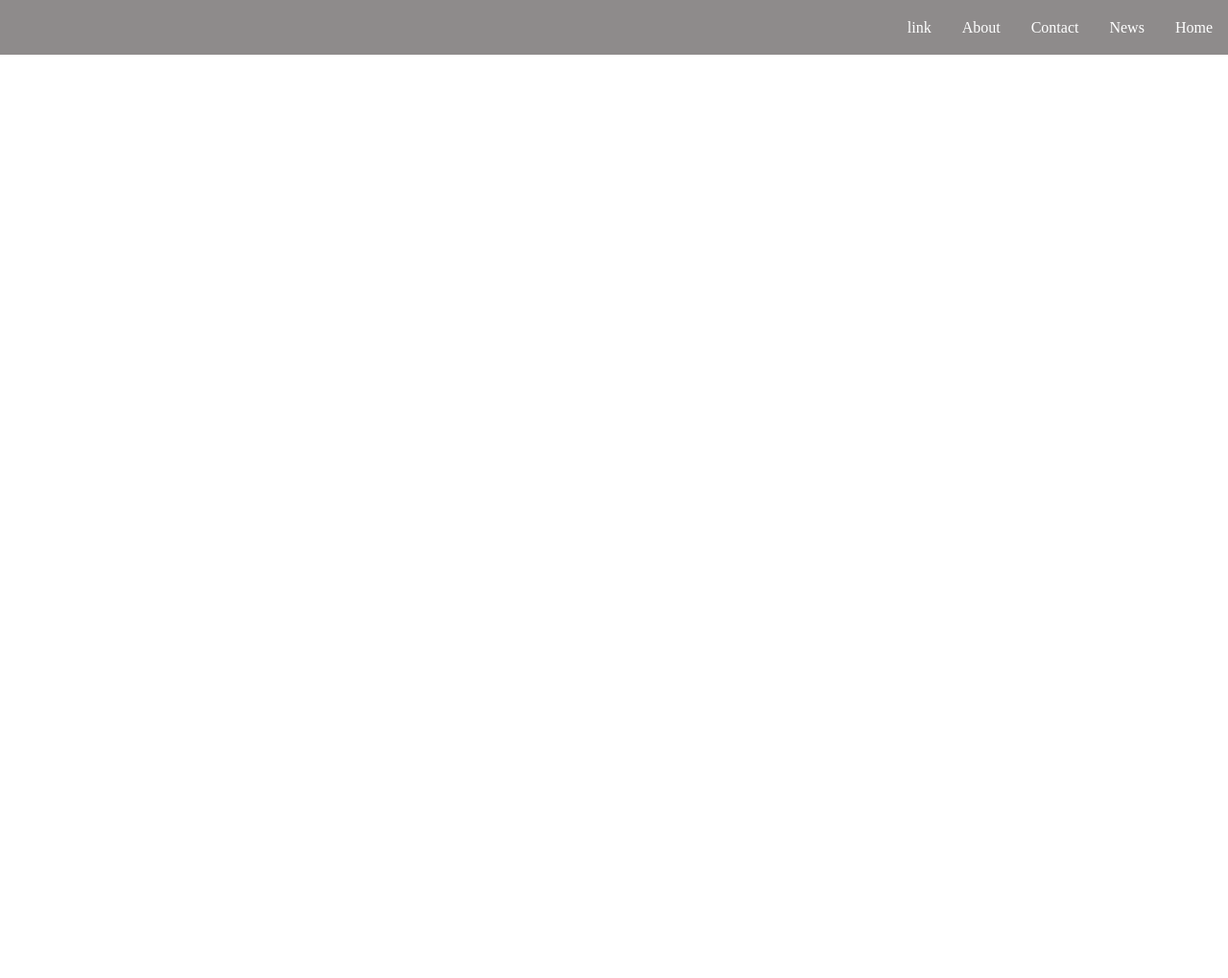
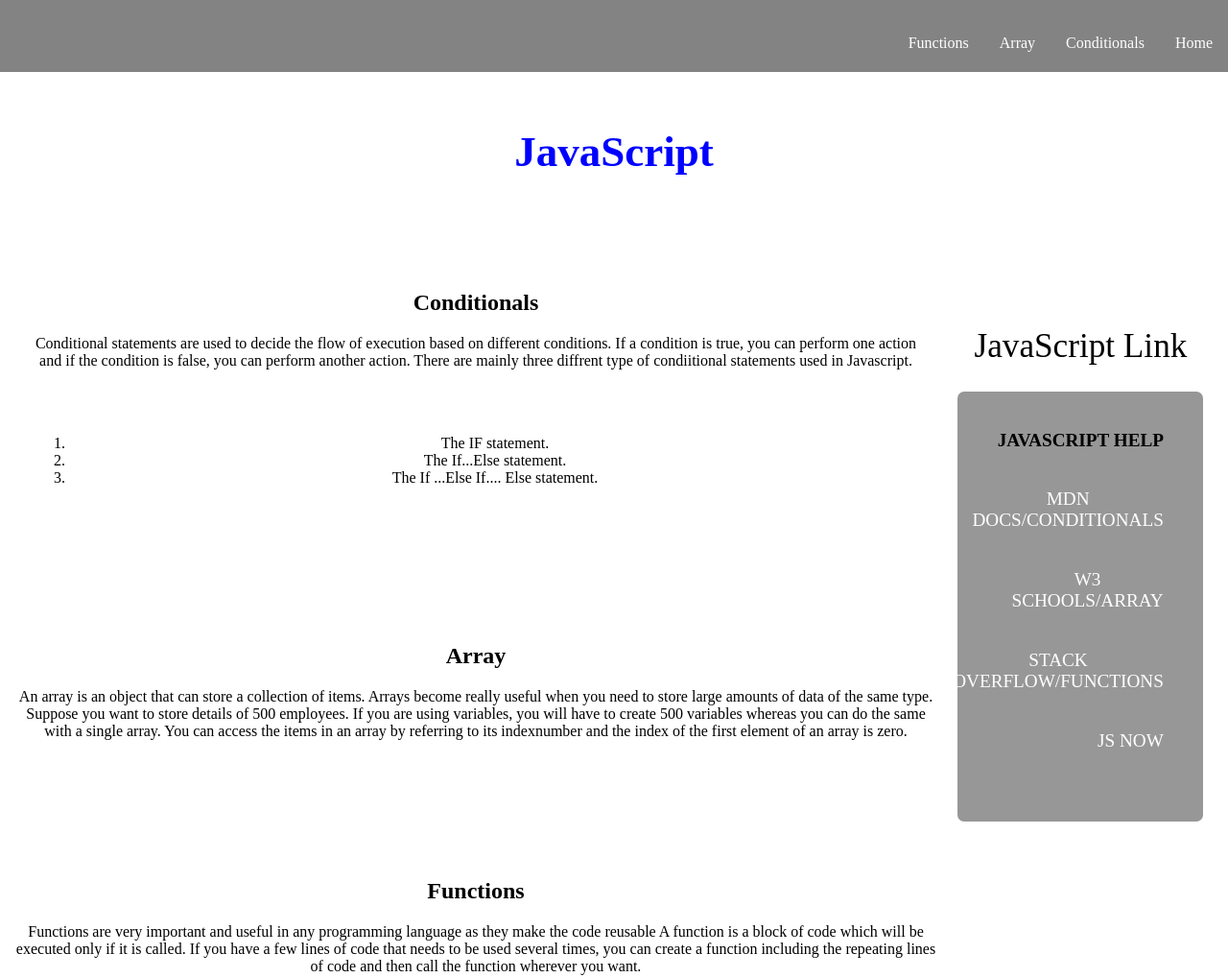
Before and after one commit to alafrentz/TutorialWebpage, a plain HTML site: page index.html in a window 1280 px wide. Shown: the whole page at 96% size. Before the commit the page ends 800 px from the top, so only its background shows below. Drawn offline with Linux system fonts and the light colour scheme.

Commit message:
changed file name

```diff
--- /dev/null
+++ b/index.css
@@ -0,0 +1,140 @@
+body {
+    margin: 0px;
+}
+
+#nav{
+    list-style-type: none;
+    margin: 0px;
+    padding: 0;
+    background: #636262c9;
+    height: 75px;
+    overflow: hidden;
+    color: blueviolet
+
+
+    }
+
+ul{
+    list-style-type: none;
+
+
+
+}
+li{
+    float: right;
+}
+
+li a {
+    display: block;
+    padding: 20px 16px;
+    text-decoration: none;
+    color: white;
+
+}
+
+li a:hover{
+    background-color: rgb(158, 144, 238);
+}
+
+#main-content{
+    display: block;
+    text-align: center;
+    background-color: whgite;
+    padding: 20px 16px;
+    height: 10%;
+    float: left;
+    max-width:75%;
+}
+#footer{
+    background: white;
+    padding: 20px 16px;
+    text-align: center;
+
+}
+
+#header{
+    background: white;
+    padding: 20px 16px;
+    text-align: center;
+    font-size: 30px;
+    color: blue
+}
+#sidebarWrapper {
+    float: right;
+    margin-right: 2vw;
+    width: 20vw;
+    height: 60vh;
+    text-align: center;
+}
+
+#sidebarWrapper h6 {
+    margin: 4vh auto auto auto;
+}
+
+#sidebarWrapper h3 {
+    font-weight: 100;
+    font-size: 220%;
+    position: relative;
+    top: 8vh;
+}
+
+#sidebarLinks {
+    height: 55vh;
+    width: 20vw;
+    background-color: rgb(151, 151, 151);
+    position: relative;
+    top: 7vh;
+    border-radius: 7px;
+    text-transform: uppercase;
+    margin-top: 3vh;
+    padding-top: 1vh;
+}
+
+a.sidebarLink {
+    color: white;
+    text-decoration: none;
+    margin-right: 2vw;
+}
+
+a.sidebarLink:hover {
+    color: rgb(168, 0, 157);
+}
+
+.sidebarTitle {
+    font-size: 120%;
+    color: black;
+}
+
+.sidebarList {
+    list-style-type: none;
+    font-size: 120%;
+}
+
+#info{
+
+    display: block;
+    background-color: white;
+    padding: 20px 16px;
+    height: 10%
+
+}
+
+.listitem{
+
+    float: none;
+
+}
+#topNav{
+        animation-duration: 3s;
+        animation-name: slidein;
+}
+
+@keyframes slidein{
+    from {
+        margin-right:100%;
+      }
+
+      to {
+        margin-right: 0%;
+      }
+    }
--- a/index.html
+++ b/index.html
@@ -1,12 +1,15 @@
 <!DOCTYPE html>
 <html lang="en">
+
 <head>
     <meta charset="UTF-8">
     <meta name="viewport" content="width=device-width, initial-scale=1.0">
     <meta http-equiv="X-UA-Compatible" content="ie=edge">
     <title>Storefront</title>
-    <link rel="stylesheet" ref="index/css" href="main.css">
+    <link rel="stylesheet"href="index.css">
+
 </head>
+
 <body>
     <!--REQUIREMENTS:
         A): Must have separate CSS and HTMl files connected through a <link> tag
@@ -27,30 +30,121 @@
         -->
 
     <!-- NAVBAR-->
+    <nav id="nav">
+        <ul id="topNav">
+            <li><a href="">Home</a></li>
+            <li><a href="#info">Conditionals</a></li>
+            <li><a href="#Array">Array</a></li>
+            <li><a href="#Functions">Functions</a></li>
+        </ul>
+    </nav>
+    <article>
+        <header id="header">
+            <h1>JavaScript</h1>
+        </header>
+    </article>
 
 
-    <nav></nav>
-    <ul>
-            <li><a href="">Home</a></li>
-            <li><a href="">News</a></li>
-            <li><a href="">Contact</a></li>
-            <li><a href="">About</a></li>
-            <li><a href="">link</a></li>
-          </ul>
 
 
-    <!-- HEADER-->
 
-          <!--id="header"></section-->
 
-    <!--MAIN CONTENT-->
+    </header>
 
-<!--section id="mainContent"></section-->
 
-    <!--FOOTER-->
+    <div></div>
 
-<!--section id="footer"></section-->
+    <div id="main-content">
+
+
+        <div id="info">
+            <h2>Conditionals</h2>
+            <p>
+                Conditional statements are used to decide the flow of execution based on different conditions.
+                If a condition is true, you can perform one action and if the condition is false, you can perform
+                another action.
+                There are mainly three diffrent type of condiitional statements used in Javascript.
+            </p>
+            <br>
+            <br>
+
+            <ol class="list1">
+                <li class="listitem">The IF statement.</li>
+                <li class="listitem">The If...Else statement.</li>
+                <li class="listitem">The If ...Else If.... Else statement.</li>
+            </ol>
+
+
+
+        </div>
+
+        <br>
+        <br>
+        <br>
+        <br>
+        <br>
+        <br>
+
+
+        <div id="Array">
+            <h2>Array</h2>
+
+            <p> An array is an object that can store a collection of items. Arrays become really useful when you need
+                to store large amounts of data of the same type.
+                Suppose you want to store details of 500 employees. If you are using variables, you will have to create
+                500 variables whereas you can do the same with a single array.
+                You can access the items in an array by referring to its indexnumber and the index of the first element
+                of an array is zero. </p>
+        </div>
+
+        <br>
+        <br>
+        <br>
+        <br>
+        <br>
+        <br>
+
+        <div id="Functions">
+            <h2>Functions</h2>
+
+            <p> Functions are very important and useful in any programming language as they make the code reusable A
+                function is a block of code which will be executed only if it is called.
+                If you have a few lines of code that needs to be used several times, you can create a function
+                including the repeating lines of code and then call the function wherever you want.
+
+            </p>
+        </div>
+
+
+    </div>
+    <sidebar id="sidebarWrapper">
+        <h3>JavaScript Link</h3>
+        <div id="sidebarLinks">
+            <h6 class="sidebarTitle">JavaScript Help</h6>
+            <ul class="sidebarList">
+                <li>
+                    <a class="sidebarLink" target="_blank" href="https://developer.mozilla.org/en-US/docs/Web/JavaScript/Reference/Operators/Conditional_Operator ">Mdn
+                        docs/Conditionals</a>
+                </li>
+                <li><a target="_blank" href="https://www.w3schools.com/java/java_arrays.asp " class="sidebarLink">w3
+                        schools/Array</a></li>
+                <li><a target="_blank" href="https://stackoverflow.com/search?q=functions+in+javascript " class="sidebarLink">stack
+                        overflow/Functions</a></li>
+                <li><a target="_blank" href="https://am-javascript-now.firebaseapp.com/#objects/" class="sidebarLink">JS
+                        Now</a></li>
+            </ul>
+        </div>
+    </sidebar>
+
+    <footer id="footer">
+        <h2></h2>
+    </footer>
+
+
+
+    <!--section id="footer"></section-->
 
 
 </body>
+
 </html>
--- a/main.css
+++ /dev/null
@@ -1,28 +0,0 @@
-body {
-    margin: 0;
-}
-
-ul{
-    list-style-type: none;
-    margin: 0;
-    padding: 0;
-    background: rgba(112, 108, 108, 0.788);
-    height: 57px;
-    overflow: hidden;
-
-}
-  li{
-        float: right;
-  }
-
-  li a {
-    display: block;
-    padding: 20px 16px;
-    text-decoration: none;
-    color:white
-
-  }
-
-li a:hover{
-    background-color: rgb(145, 177, 206)
-  }
```
